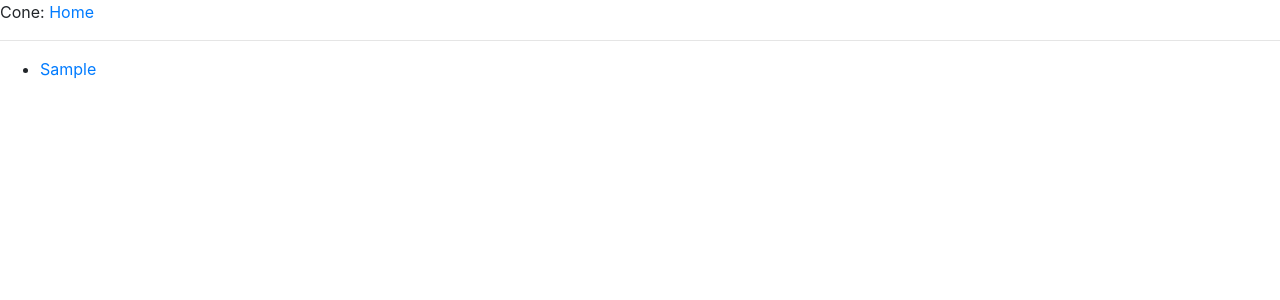
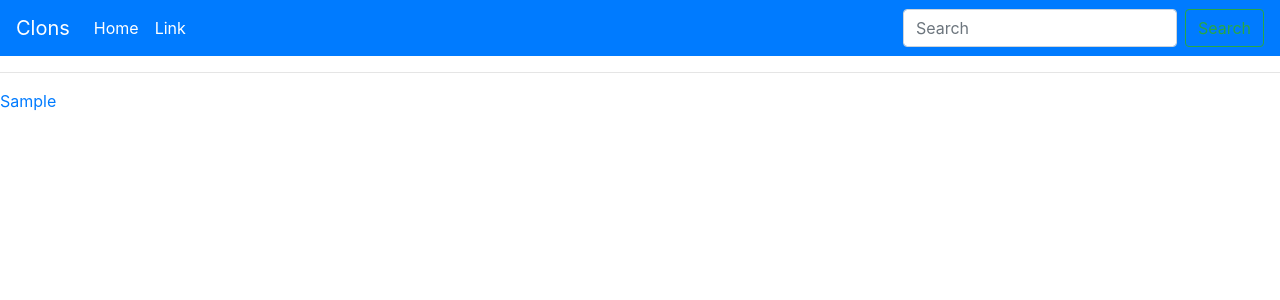
Before and after one commit to 13excite/avito_killer, a Flask app: page / in a window 1280 px wide. Shown: the top 300 px of the page. Run offline with Flask 2, Linux system fonts and the light colour scheme; tables that the repository leaves empty hold one stand-in row (values such as "Sample post"); some libraries are stand-ins or nearby versions.

Commit message:
update static views

```diff
--- a/templates/base.html
+++ b/templates/base.html
@@ -10,8 +10,27 @@
     <title>Clones</title>
 </head>
 <body>
-    <div>Cone: <a href="/">Home</a></div>
-    <hr>
+    <nav class="navbar navbar-expand-lg navbar-light bg-primary" style="background-color: #e3f2fd;">
+        <button class="navbar-toggler" type="button" data-toggle="collapse" data-target="#navbarTogglerDemo01"  aria-expanded="false" aria-label="Toggle navigation">
+            <span class="navbar-toggler-icon"></span>
+        </button>
+        <div class="collapse navbar-collapse" id="navbarTogglerDemo01">
+            <a class="navbar-brand text-white" href="#">Clons</a>
+            <ul class="navbar-nav mr-auto mt-2 mt-lg-0">
+                <li class="nav-item active">
+                    <a class="nav-link text-white" href="#">Home <span class="sr-only">(current)</span></a>
+                </li>
+                <li class="nav-item">
+                    <a class="nav-link text-white" href="#">Link</a>
+                </li>
+            </ul>
+            <form class="form-inline my-2 my-lg-0">
+                <input class="form-control mr-sm-2 " type="search" placeholder="Search" aria-label="Search">
+                <button class="btn btn-outline-success my-2 my-sm-0" type="submit">Search</button>
+            </form>
+        </div>
+    </nav>
+        <hr>
     {% block content %}{% endblock %}
 </body>
 </html>
--- a/templates/index.html
+++ b/templates/index.html
@@ -6,9 +6,9 @@
             <h4>{{ error }}</h4>
         {% endfor %}
     {% endif %}
-    <div>
+    <div class="row">
         {% for title_breed, translate_breed in breeds.items() %}
-            <ul>
+            <ul class="col-sm-5 col-md-3">
                 <li>
                     <a href="items/{{ translate_breed }}?p=1">{{title_breed}}</a>
                 </li>
--- a/templates/item.html
+++ b/templates/item.html
@@ -7,7 +7,8 @@
             <h4>{{ error }}</h4>
         {% endfor %}
     {% endif %}
-    {% for id, data in ad_dicts.items(): %}
+    <div class="container">
+    {% for id, data in ad_dicts.items() %}
         <div class="item" class="{{ id }}">
             <h3>{{ data['title'] }}</h3>
             <div class="price_addr">
@@ -25,5 +26,6 @@
             </div>
         </div>
     {% endfor %}
+    </div>
 </div>
 {% endblock %}
```
